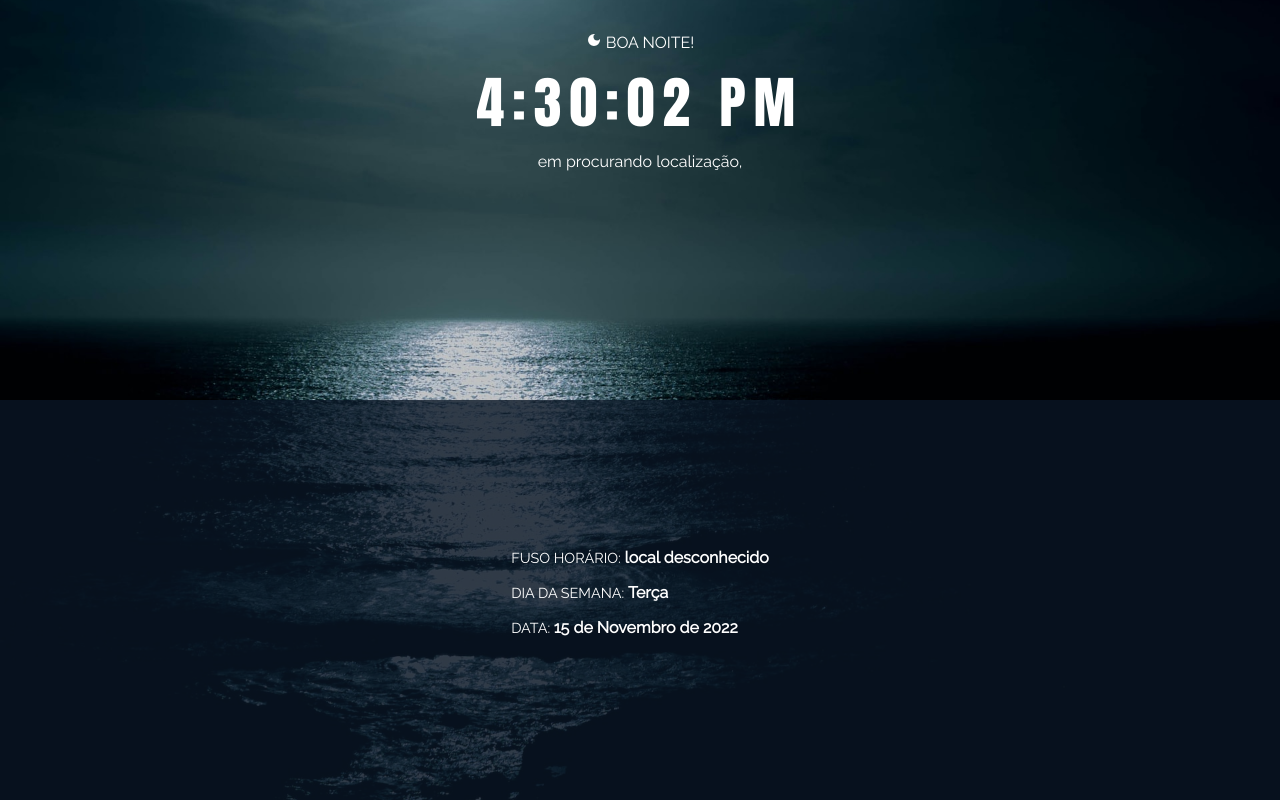
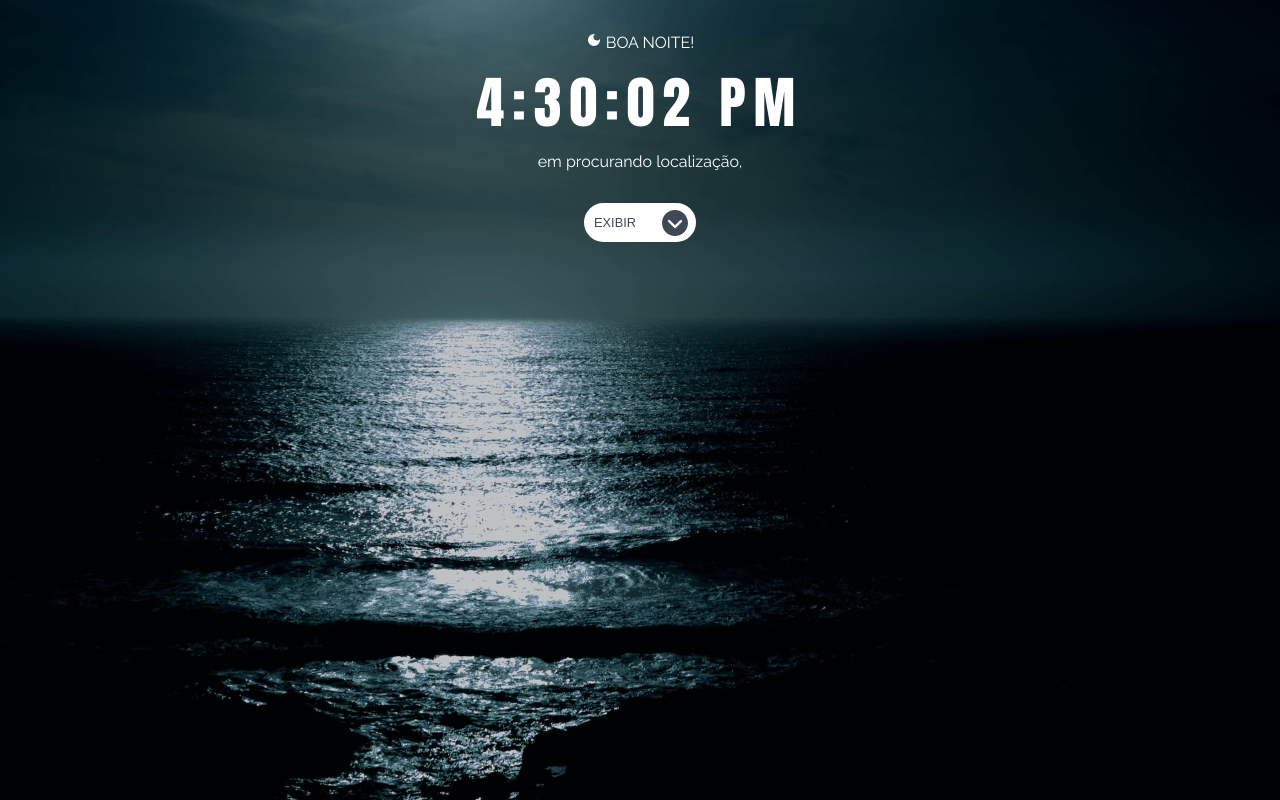
Before and after one commit to Arydiane/clock, a React (Create React App) app: page / in a window 1280 px wide. Built offline with nearby package versions, Linux system fonts and the light colour scheme; no server answers.

Commit message:
adiciona botão oculta e exibe informações

```diff
--- a/src/components/Clock/Clock.module.scss
+++ b/src/components/Clock/Clock.module.scss
@@ -25,7 +25,29 @@
         letter-spacing: 0.5rem;
     }
 
+    &__btn {
+        background-color: $text-color;
+        border: 2px solid $text-color;
+        border-radius: 2rem;
+        color: $background-night;
+        width: 7rem;
+        padding: 0.1rem  0.2rem 0.1rem 0.5rem;
+        margin: 2rem auto;
+        text-transform: uppercase;
+        font-size: 0.8rem;
+        display: flex;
+        align-items: center;
+        justify-content: space-between;
+
+        &:hover {
+            font-weight: bold;
+            cursor: pointer;
+            box-shadow: 1px 1px 5px black;
+        }
+    }
+
     .information {
+        display: block;
         background-color: $background-night;
         padding: 2rem 1rem;
         height: 50%;
@@ -36,7 +58,7 @@
         &__container {
             width: max-content;
             margin: 0 auto;
-
+            padding-top: 2rem;
         }
 
         &__text {
@@ -52,4 +74,8 @@
             }
         }
     }
+
+    .invisible {
+        display: none;
+    }
 }
--- a/src/components/Clock/index.jsx
+++ b/src/components/Clock/index.jsx
@@ -3,6 +3,7 @@ import styles from "./Clock.module.scss"
 import backgroundDay from "assets/images/day-medium.jpg"
 import backgroundNight from "assets/images/night-medium.jpg"
 import { MdDarkMode, MdWbSunny } from "react-icons/md";
+import {IoIosArrowDropdownCircle, IoIosArrowDropupCircle } from "react-icons/io"
 
 export default function Clock() {
 
@@ -21,6 +22,7 @@ export default function Clock() {
             dayWeek: now.getDay()
         }
     })
+    const [showInformation, setshowInformation] = useState(() => {return false})
 
     useEffect(() => {
         const api = async () => {
@@ -62,6 +64,10 @@ export default function Clock() {
         return message
     }
 
+    function changeInformation(){
+        setshowInformation(!showInformation)
+    }
+
     setInterval(updateTime, 1000)
 
     return (
@@ -78,17 +84,20 @@ export default function Clock() {
                     <p className={styles.clock__location}>
                         em {location.city}, {location.countryCode}
                     </p>
+                    <button className={styles.clock__btn} onClick={changeInformation}>
+                        {showInformation ? <> Ocultar <IoIosArrowDropupCircle size={32} /></> :  <> Exibir <IoIosArrowDropdownCircle size={32} /></> }
+                    </button>
                 </div>
                 <article
-                    className={styles.information}
+                    className={ showInformation ? `${styles.information}` : `${styles.information} ${styles.invisible}`}
                     style={{ backgroundColor: time.slice(0, 2) < 18 ? "$background-day" : "$background-night" }}
                 >
                     <div className={styles.information__container}>
+
                         <p className={styles.information__text}>Fuso horário: <span>{location.timezone}</span></p>
                         <p className={styles.information__text}>Dia da semana: <span>{daysWeek[currentDate.dayWeek]}</span></p>
                         <p className={styles.information__text}>Data: <span>{currentDate.day} de {months[currentDate.month]} de {currentDate.year}</span></p>
                     </div>
-
                 </article>
             </section>
 
```
